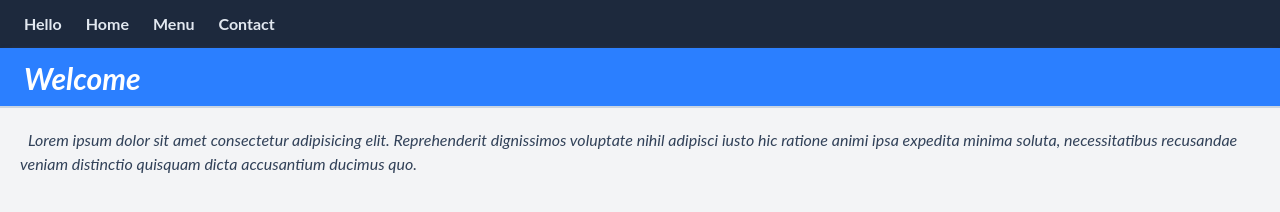
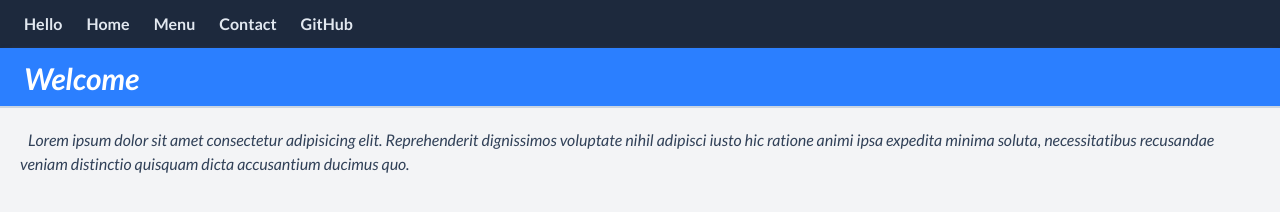
Before and after one commit to Mooooonkrui/stylishmarkdown, a website: page index.html in a window 1280 px wide. Drawn offline with nearby package versions, Linux system fonts and the light colour scheme; files that its build step writes are made by us from their sources.

Commit message:
Try Fix Font

```diff
--- a/index.html
+++ b/index.html
@@ -6,13 +6,14 @@
   <title>Hello World with Alpine.js and Tailwind CSS</title>
   <link href="./dist/output.css" rel="stylesheet">
 </head>
-<body class="bg-gray-100 font-lato">
+<body class="bg-gray-100">
 
 <div class="bg-slate-800 p-3 shadow-md shadow-slate-400 text-slate-200 font-bold flex h-fit w-full">
   <a href="./index.html" class="hover:text-blue-300 px-3">Hello</a>
-  <p class="hover:text-blue-300 px-3">Home</p>
-  <p class="hover:text-blue-300 px-3">Menu</p>
-  <p class="hover:text-blue-300 px-3">Contact</p>
+  <a href="./index.html" class="hover:text-blue-300 px-3">Home</a>
+  <a href="./index.html" class="hover:text-blue-300 px-3">Menu</a>
+  <a href="./index.html" class="hover:text-blue-300 px-3">Contact</a>
+  <a href="https://github.com/Mooooonkrui/stylishmarkdown" class="hover:text-blue-300 px-3">GitHub</a>
 </div>
 
 <div class="bg-blue-500 p-3 shadow-gray-500 shadow-md justify-top items-baseline h-fit w-full">
--- a/input.css
+++ b/input.css
@@ -1,6 +1,6 @@
+@import url('https://fonts.googleapis.com/css2?family=Lato:ital,wght@0,100;0,300;0,400;0,700;0,900;1,100;1,300;1,400;1,700;1,900&display=swap');
 @import "tailwindcss";
-@import url('https://fonts.googleapis.com/css2?family=Lato:ital,wght@0,100;0,300;0,400;0,700;0,900;1,100;1,300;1,400;1,700;1,900&display=swap');
 
 @theme {
-    --font-lato: "Lato", sans-serif
+    --default-font-family: "Lato", sans-serif;
 }
```
